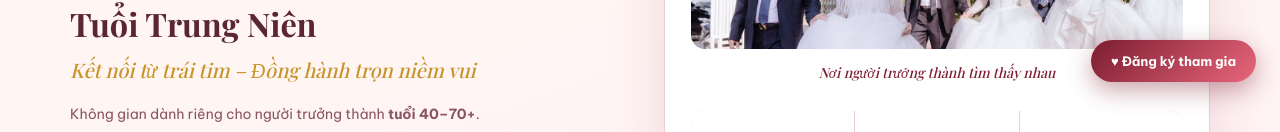
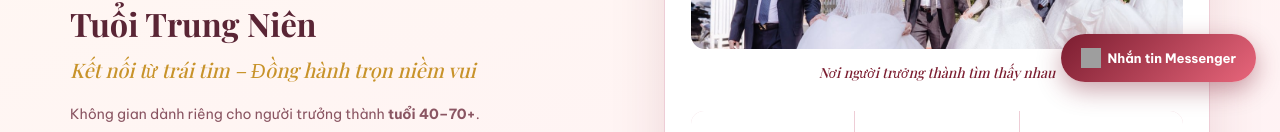
Before and after one commit to Kelly419/clb-yeu-thuong, a plain HTML site: page index.html in a window 1280 px wide. Shown: the part 694-826 px from the top of the page. Drawn offline with nearby package versions, Linux system fonts and the light colour scheme; grey boxes are pictures that could not be loaded; a web font is replaced by a local one.

Commit message:
Đổi nút float thành Messenger

```diff
--- a/index.html
+++ b/index.html
@@ -898,7 +898,7 @@ button.fsub {
 
 <!-- ══ FLOATING BUTTON ══ -->
 <div class="floatcta">
-  <button class="floatbtn" onclick="s('register')">♥ Đăng ký tham gia</button>
+  <a href="https://m.me/tuoitrungnien.hp" target="_blank" class="floatbtn" style="text-decoration:none"><img src="https://upload.wikimedia.org/wikipedia/commons/b/be/Facebook_Messenger_logo_2020.svg" style="width:20px;height:20px;flex-shrink:0"/> Nhắn tin Messenger</a>
 </div>
 
 <!-- ══ ADMIN LOGIN MODAL ══ -->
```
